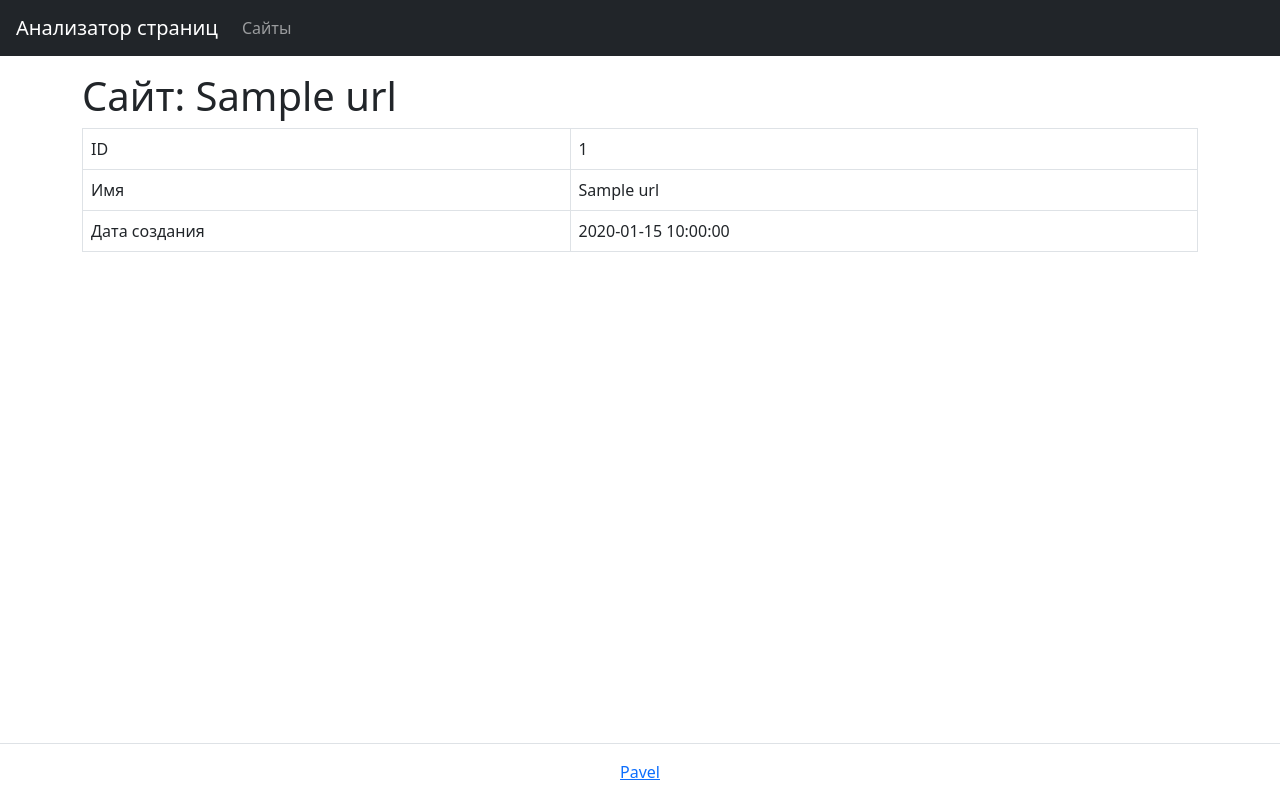
After one commit to PavelZ94/python-project-83, a Flask app: page /urls/1 in a window 1280 px wide. The commit adds this page. Run offline with Flask 3, Linux system fonts and the light colour scheme; a database or web service that is not in the repository returns one stand-in record (values such as "Sample title"); some libraries are stand-ins or nearby versions.

Commit message:
created database and routes

```diff
--- /dev/null
+++ b/database.sql
@@ -0,0 +1,7 @@
+DROP TABLE IS EXISTS urls;
+
+CREATE TABLE urls (
+    id bigint PRIMARY KEY GENERATED ALWAYS AS IDENTITY,
+    name varchar(255) NOT NULL,
+    created_at timestamp
+);
--- a/page_analyzer/app.py
+++ b/page_analyzer/app.py
@@ -1,12 +1,31 @@
 import os
 from dotenv import load_dotenv
-from flask import Flask, render_template
+from flask import (Flask,
+                   render_template,
+                   request,
+                   flash,
+                   get_flashed_messages,
+                   redirect,
+                   url_for)
+from .validate import validate
+import psycopg2
 
 
 load_dotenv()
 
+DATABASE_URL = os.getenv('DATABASE_URL')
+SECRET = os.getenv('SECRET_KEY')
+
 app = Flask(__name__)
-app.config['SECRET_KEY'] = os.getenv('SECRET_KEY')
+app.config['SECRET_KEY'] = SECRET
+
+
+try:
+    conn = psycopg2.connect(DATABASE_URL)
+    cur = conn.cursor()
+    print('Connection to database established successfully!')
+except Exception as e:
+    print(f'Failed to connect to database: {e}')
 
 
 @app.route('/')
@@ -14,5 +33,39 @@ def index():
     return render_template('index.html')
 
 
+@app.route('/urls')
+def get_urls():
+    cur.execute("SELECT * FROM urls")
+    urls = cur.fetchall()
+    messages = get_flashed_messages(with_categories=True)
+    return render_template('/urls.html', messages=messages, urls=urls)
+
+
+@app.route('/urls', methods=['POST'])
+def post_urls():
+    urls = request.form.to_dict().get('url', '')
+    errors = validate(urls)
+
+    if 'Url if empty' in errors:
+        flash('Адрес сайта обязателен', 'alert-danger')
+        if 'Not valid url' in errors:
+            flash('Некорректный адрес сайта', 'alert-danger')
+        return render_template('index.html'), 422
+
+    cur.execute("INSERT INTO urls (name, created_at) VALUES (%s, %s)", (urls,))
+    conn.commit()
+    flash('Адрес успешно добавлен', 'alert-success')
+    return redirect(url_for('show_url', url=urls))
+
+
+@app.route('/urls/<int:id>')
+def show_url(id):
+    cur.execute("SELECT * FROM urls WHERE id = %s", (id,))
+    url = cur.fetchone()
+    return render_template(
+        '/show.html',
+        url=url)
+
+
 if __name__ == '__main__':
     app.run()
--- /dev/null
+++ b/page_analyzer/templates/base.html
@@ -0,0 +1,50 @@
+<!DOCTYPE html>
+<html lang="ru">
+  <head>
+    <meta charset="utf-8">
+    <meta name="viewport" content="width=device-width, initial-scale=1, shrink-to-fit=no">
+    <link href="https://cdn.jsdelivr.net/npm/bootstrap@5.2.0/dist/css/bootstrap.min.css" rel="stylesheet"
+    integrity="sha384-gH2yIJqKdNHPEq0n4Mqa/HGKIhSkIHeL5AyhkYV8i59U5AR6csBvApHHNl/vI1Bx" crossorigin="anonymous">
+    <title>Анализатор страниц</title>
+  </head>
+  <body class="min-vh-100 d-flex flex-column">
+  <header class="flex-shrink-0">
+    <nav class="navbar navbar-expand-md navbar-dark bg-dark px-3">
+  <a class="navbar-brand" href="/">Анализатор страниц</a>
+  <button class="navbar-toggler" type="button" data-toggle="collapse" data-target="#navbarNav"
+    aria-controls="navbarNav" aria-expanded="false" aria-label="Toggle navigation">
+    <span class="navbar-toggler-icon"></span>
+  </button>
+  <div class="collapse navbar-collapse" id="navbarNav">
+      <ul class="navbar-nav">
+        <li class="nav-item"><a class="nav-link " href="{{ url_for('post_url') }}">Сайты</a></li>
+      </ul>
+  </div>
+</nav>
+
+  </header>
+
+        {% if messages %}
+            {% for category, message in messages %}
+                <div class="alert {{ category }}" role="alert">{{ message }}</div>
+            {% endfor %}
+        {% endif %}
+
+        <main class="flex-grow-1">
+            <div class="container-lg mt-3">
+               {% block main %} {% endblock %}
+            </div>
+        </main>
+
+        <footer class="border-top py-3 mt-5 flex-shrink-0">
+            <div class="container-lg">
+                <div class="text-center">
+                    <a href="https://github.com/PavelZ94" target="_blank">Pavel</a>
+                </div>
+            </div>
+        </footer>
+
+  <script src="https://cdn.jsdelivr.net/npm/bootstrap@5.1.3/dist/js/bootstrap.bundle.min.js"
+    integrity="sha384-ka7Sk0Gln4gmtz2MlQnikT1wXgYsOg+OMhuP+IlRH9sENBO0LRn5q+8nbTov4+1p" crossorigin="anonymous"></script>
+  </body>
+</html>
--- /dev/null
+++ b/page_analyzer/templates/show.html
@@ -0,0 +1,24 @@
+{% extends 'base.html' %}
+{% block main %}
+
+<h1>Сайт: {{ url.name }}</h1>
+  <div class="table-responsive">
+    <table class="table table-bordered table-hover text-nowrap" data-test="url">
+      <tbody>
+        <tr>
+          <td>ID</td>
+          <td>{{ url.id }}</td>
+        </tr>
+        <tr>
+          <td>Имя</td>
+          <td>{{ url.name }}</td>
+        </tr>
+        <tr>
+          <td>Дата создания</td>
+          <td>{{ url.created_at }}</td>
+        </tr>
+      </tbody>
+    </table>
+  </div>
+
+{% endblock %}
--- a/pyproject.toml
+++ b/pyproject.toml
@@ -11,6 +11,8 @@ python = "^3.11"
 gunicorn = "^21.2.0"
 flask = "^3.0.3"
 python-dotenv = "^1.0.1"
+psycopg2-binary = "^2.9.9"
+validators = "^0.28.0"
 
 
 [tool.poetry.group.dev.dependencies]
```
Also changed, not shown: page_analyzer/templates/index.html (+10 -28 lines), page_analyzer/validate.py (added, +18 -0 lines), 4 other files.
